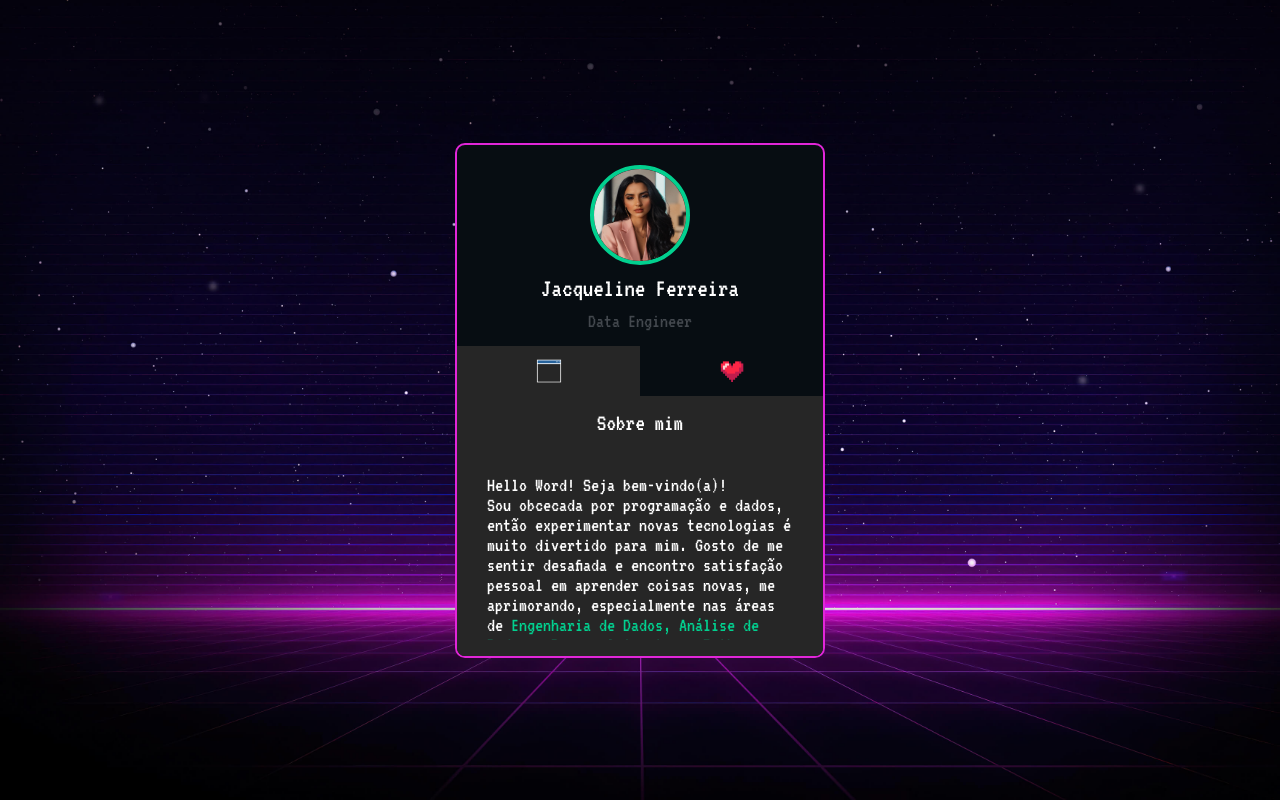
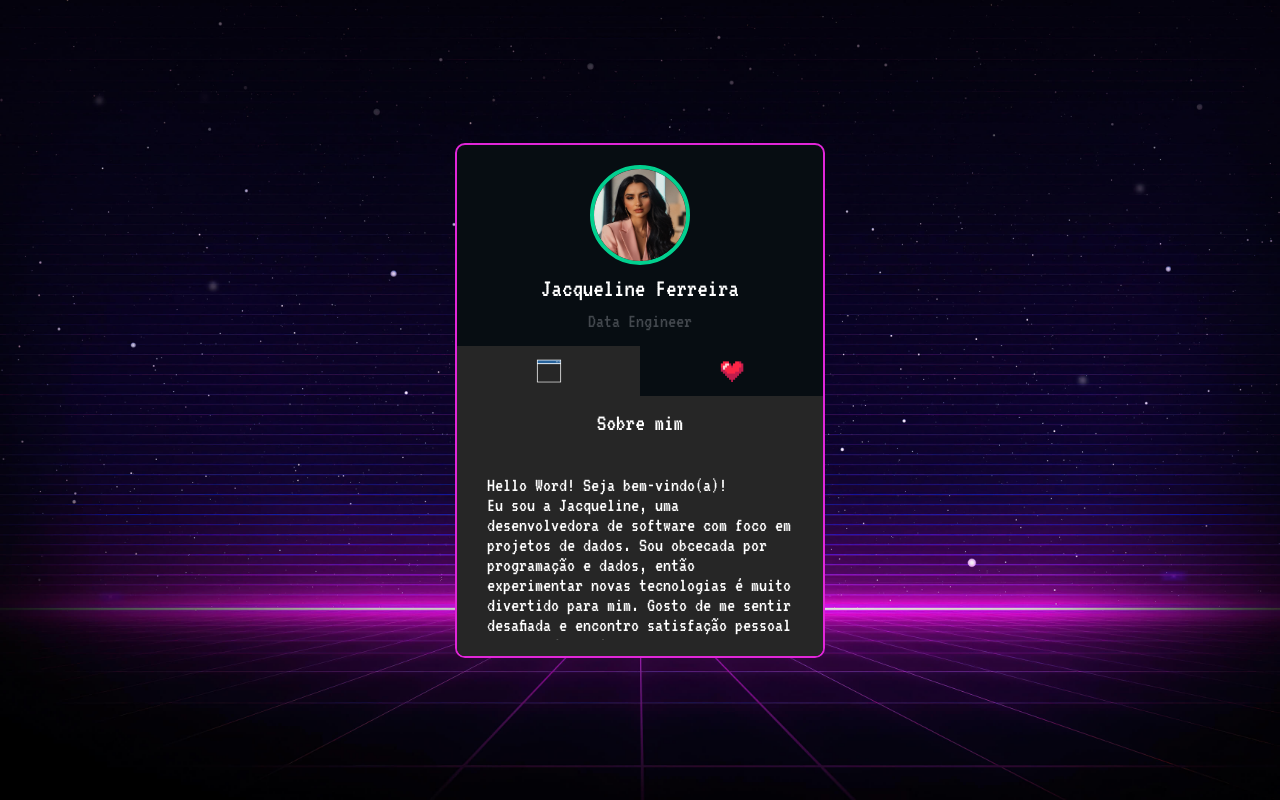
Before and after one commit to Jacqueline-dev/jacquecode, a plain HTML site: page index.html in a window 1280 px wide. Drawn offline with Linux system fonts and the light colour scheme.

Commit message:
correção texto

```diff
--- a/index.html
+++ b/index.html
@@ -43,7 +43,7 @@
                 Hello Word! Seja bem-vindo(a)!
               </p>
 
-              <p>
+              <p> Eu sou a Jacqueline, uma desenvolvedora de software com foco em projetos de dados.
                 Sou obcecada por programação e dados, então experimentar novas
                 tecnologias é muito divertido para mim. Gosto de me sentir
                 desafiada e encontro satisfação pessoal em aprender coisas
```
